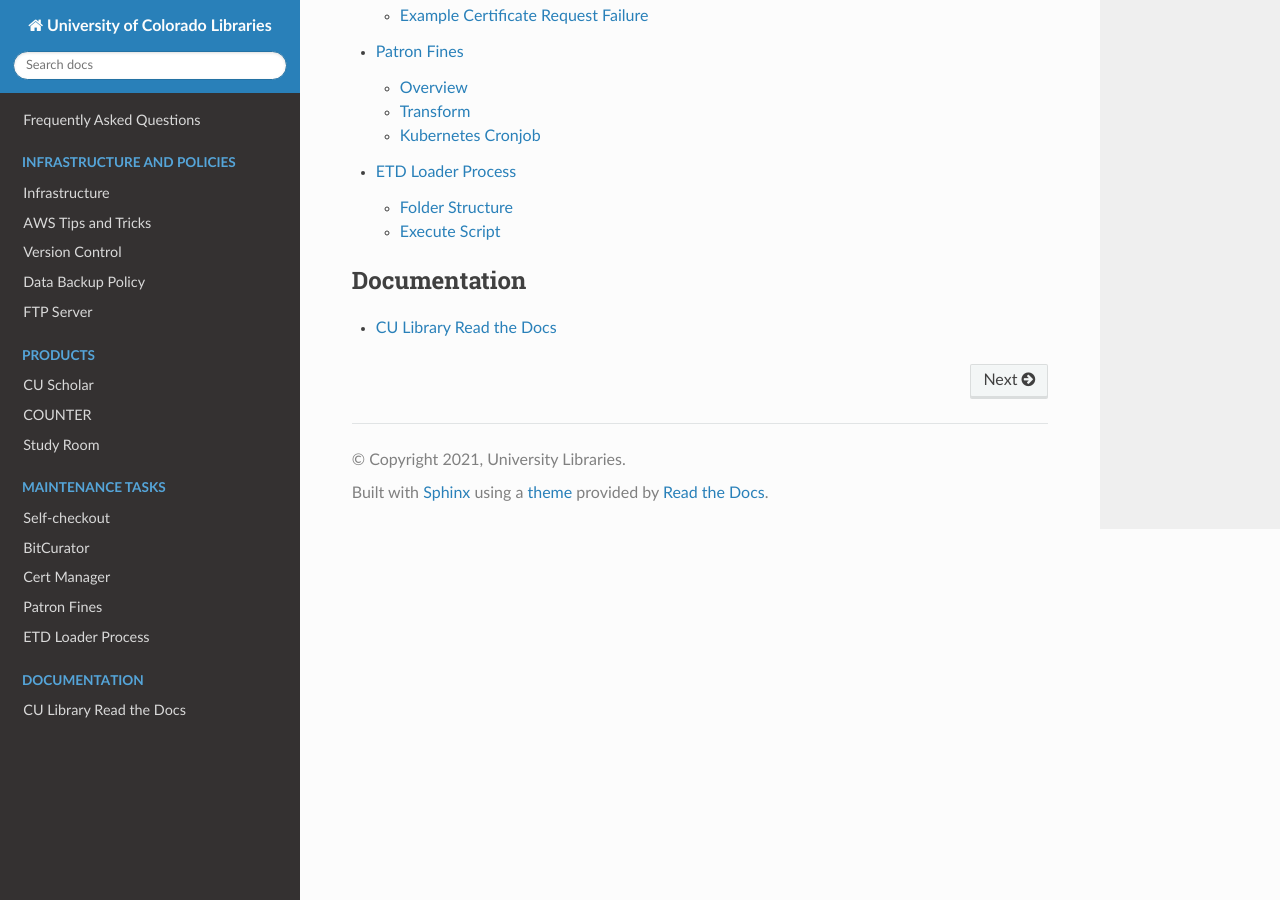
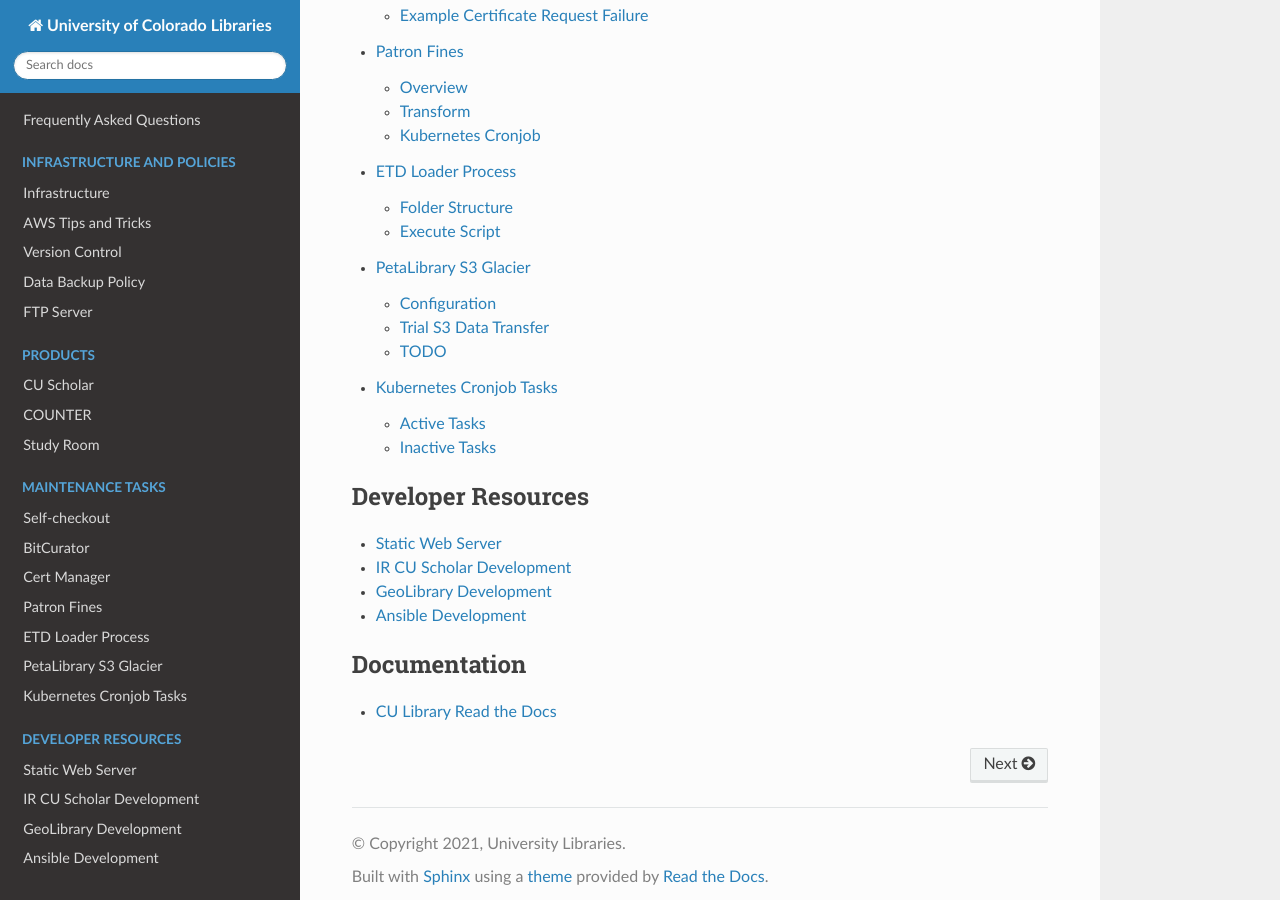
Before and after one commit to culibraries/documentation, a Sphinx documentation site: the page built from docs/index.rst, in a window 1280 px wide and 900 px high, scrolled down 1357 px. Built offline with Sphinx 7.4.7 and the Read the Docs theme 2.0.0, drawn with Linux system fonts in a browser that asks for light colours.

Commit message:
update index and add dev pages

```diff
--- a/docs/index.rst
+++ b/docs/index.rst
@@ -44,6 +44,17 @@
    pages/cert-manager
    pages/patron-fines
    pages/etd-load
+   pages/globus-petalibrary
+   pages/k8s-cronjob-tasks
+
+.. toctree::
+   :maxdepth: 1
+   :caption: Developer Resources
+
+   pages/static-web-server
+   pages/irDev
+   pages/geolibraryDev
+   pages/ansibleDev
 
 .. toctree::
    :maxdepth: 1
--- /dev/null
+++ b/docs/pages/ansibleDev.md
@@ -0,0 +1,3 @@
+# Ansible Development
+
+Docs for development process.
--- /dev/null
+++ b/docs/pages/geolibraryDev.md
@@ -0,0 +1,3 @@
+# GeoLibrary Development
+
+Docs for development process.
--- /dev/null
+++ b/docs/pages/irDev.md
@@ -0,0 +1,3 @@
+# IR CU Scholar Development
+
+Docs for development process.
```
